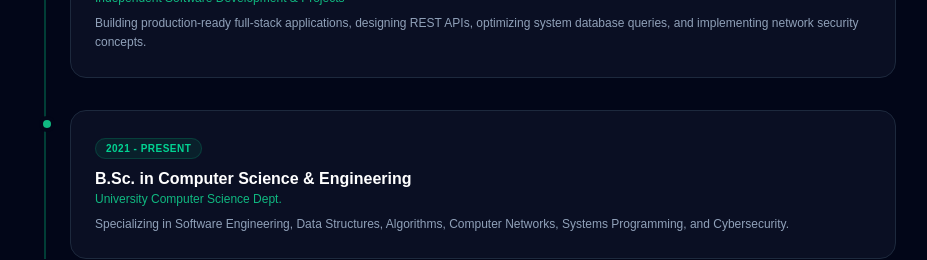
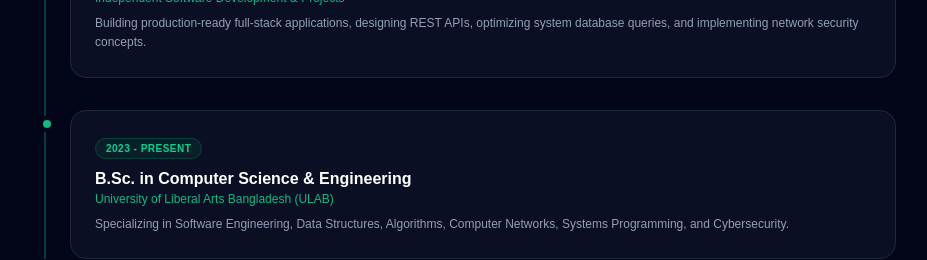
Before and after one commit to csrefat/my-portfolio, a Next.js app: page / in a window 1280 px wide. Shown: the part 2160-2420 px from the top of the page, without its empty margins (336-1263 px from the left). Built offline with nearby package versions, Linux system fonts and the light colour scheme.

Commit message:
Updated ULAB info and timeline data

```diff
--- a/app/page.js
+++ b/app/page.js
@@ -101,9 +101,9 @@ const timeline = [
   },
   {
     type: "education",
-    period: "2021 - Present",
+    period: "2023 - Present",
     title: "B.Sc. in Computer Science & Engineering",
-    organization: "University Computer Science Dept.",
+    organization: "University of Liberal Arts Bangladesh (ULAB)",
     desc: "Specializing in Software Engineering, Data Structures, Algorithms, Computer Networks, Systems Programming, and Cybersecurity."
   }
 ];
```
